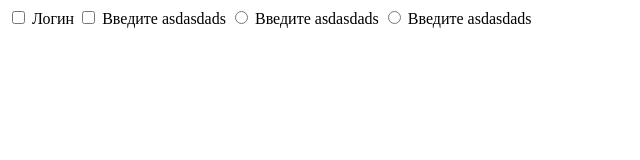
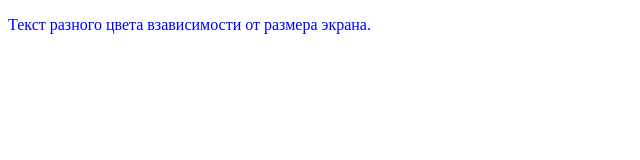
Before and after one commit to swebfay/ghena-learn, a plain HTML site: page ffa/index.html in a window 1280 px wide. Shown: the whole page, without its empty margins (0-640 px from the left). Drawn offline with Linux system fonts and the light colour scheme.

Commit message:
Commit @media

```diff
--- a/ffa/css-menu.css
+++ b/ffa/css-menu.css
@@ -50,6 +50,39 @@ li:nth-child(even) {
     color: red;
 
 } */
-input:checked + label {
+/* input:checked + label {
     color: red;
+} */
+/* li {
+    border: 1px solid red;
+    width: 100px;
+    padding: 2px;
+    margin: 5px;
 }
+li:empty {
+    border: 1px solid blue;
+} */
+/* .test {
+    border: 1px solid blue;
+    width: 400px;
+} */
+/* p {
+    border: 1px solid blue;
+    width: 400px;
+}
+p:not([class]) {
+    border: 1px red solid;
+} */
+@media only screen and (min-width: 480px) {
+p {color: red;}
+}
+@media only screen and (width: 480px) {
+p {color: green;}
+}
+@media only screen and (min-width: 800px) {
+p {color: blue;}
+}
+
+/* if width > 480px { color:blue; }
+if width = 480px { color:green; }
+if width < 480px {color:red;} */
--- a/ffa/index.html
+++ b/ffa/index.html
@@ -47,7 +47,7 @@
         <li>8</li>
         <li>9</li>
     </ul> -->
-    <form>
+<!--
         <input type="checkbox" name="checkbox"id="log1"/>
         <label for="log1">Логин</label>
 
@@ -57,7 +57,27 @@
         <input class="qweasd" type="radio" name="radio" id="mod1">
         <label>Введите asdasdads</label>
         <input class="qweasd" type="radio" name="radio">
-        <label>Введите asdasdads</label>
-    </form>
+        <label>Введите asdasdads</label> -->
+    <!-- <ul>
+        <li>1</li>
+        <li>2</li>
+        <li></li>
+        <li></li>
+        <li>3</li>
+        <li></li>
+    </ul> -->
+    <!-- <p class="test">
+		Абзац с классом .test.
+	</p>
+	<p class="test">
+		Абзац с классом .test.
+	</p>
+	<p>
+		Абзац без класса .test
+	</p>
+	<p>
+		Абзац без класса .test
+    </p> -->
+    <p>Текст разного цвета взависимости от размера экрана.</p>
 </body>
 </html>
```
